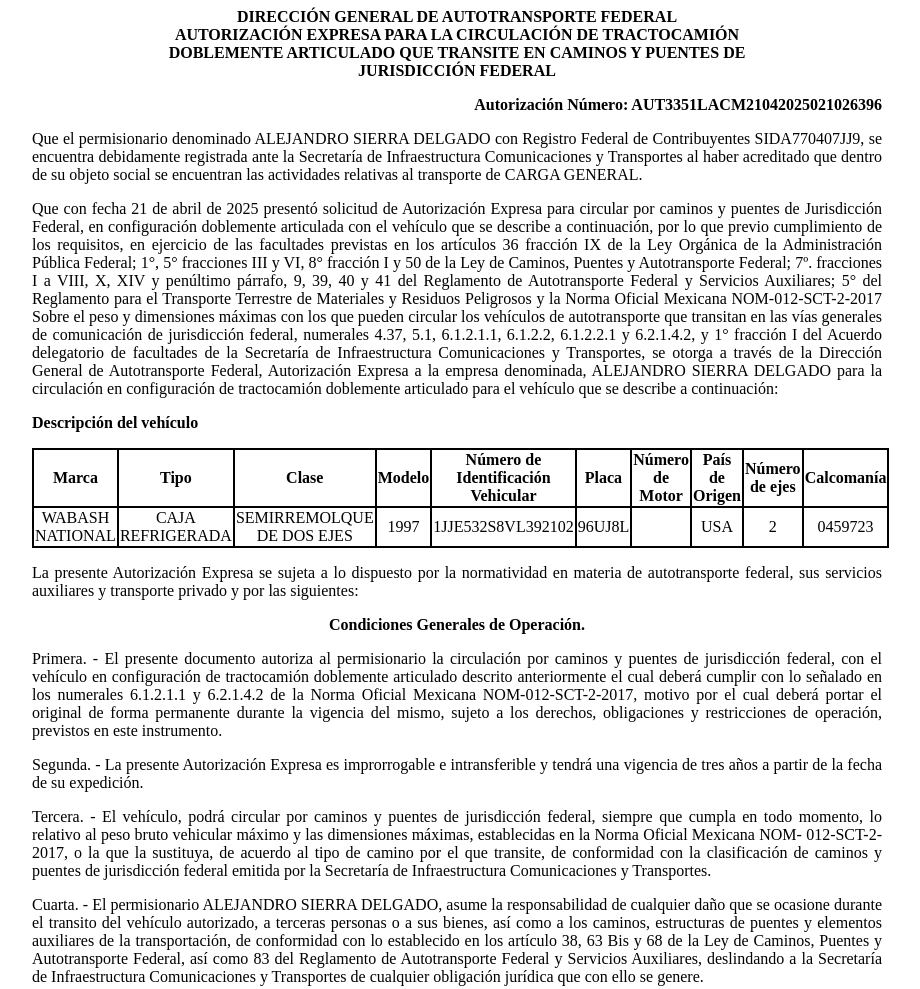
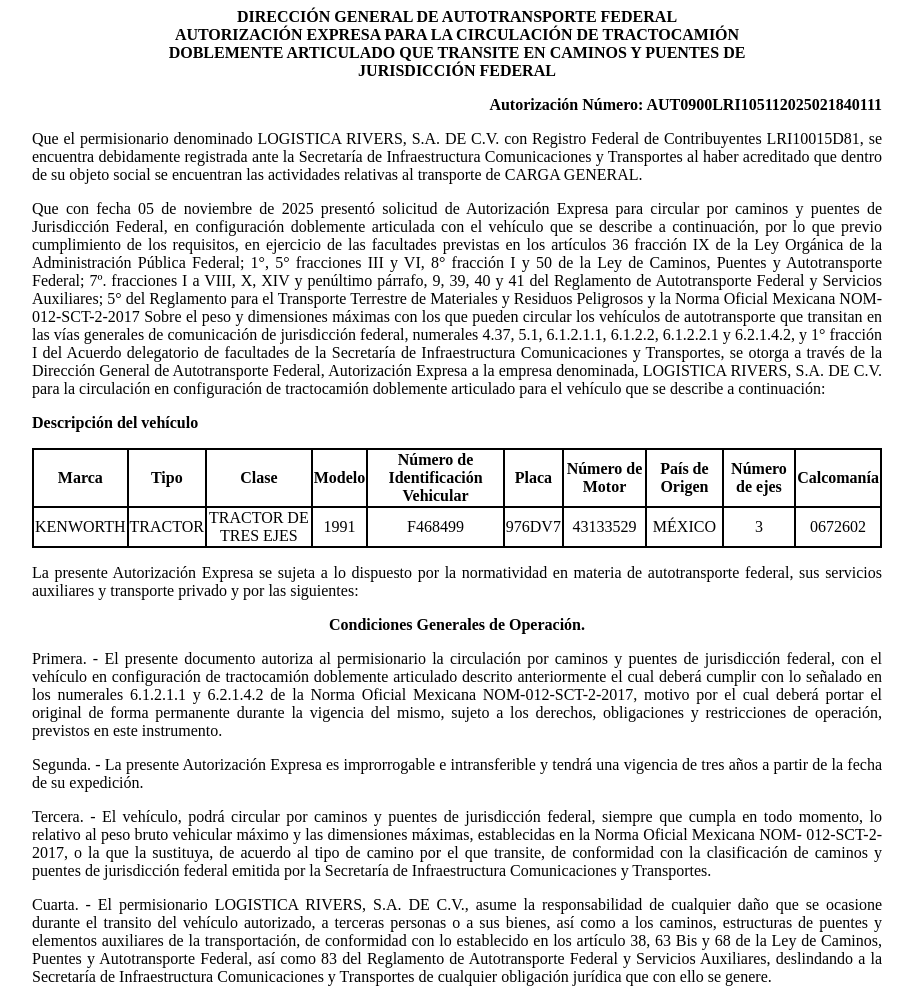
Before and after one commit to app-sct1/ConsultaAutDobleRemolque-folio-0201328, a plain HTML site: page index.html in a window 1280 px wide. Shown: the top 989 px of the page, without its empty margins (183-1103 px from the left). Drawn offline with Linux system fonts and the light colour scheme.

Commit message:
index.html

```diff
--- a/index.html
+++ b/index.html
@@ -75,19 +75,19 @@
 						<p class="sinMargen">DOBLEMENTE ARTICULADO QUE TRANSITE EN CAMINOS Y PUENTES DE</p>
 						<p class="sinMargen">JURISDICCIÓN FEDERAL</p>
 					</div>
-<p class="derechaNegro">Autorización Número: AUT3351LACM21042025021026396</p>
+<p class="derechaNegro">Autorización Número: AUT0900LRI105112025021840111</p>
 
 					<p class="justificado">Que el permisionario denominado
-						ALEJANDRO SIERRA DELGADO con Registro Federal de
-						Contribuyentes SIDA770407JJ9, se encuentra
+						LOGISTICA RIVERS, S.A. DE C.V. con Registro Federal de
+						Contribuyentes LRI10015D81, se encuentra
 						debidamente registrada ante la Secretaría de Infraestructura
 						Comunicaciones y Transportes al haber acreditado que dentro de su
 						objeto social se encuentran las actividades relativas al
 						transporte de CARGA GENERAL.</p>
 
 
-					<p class="justificado">Que con fecha 21 de
-						abril de 2025 presentó
+					<p class="justificado">Que con fecha 05 de
+						noviembre de 2025 presentó
 						solicitud de Autorización Expresa para circular por caminos y
 						puentes de Jurisdicción Federal, en configuración doblemente
 						articulada con el vehículo que se describe a continuación, por lo
@@ -107,7 +107,7 @@
 						facultades de la Secretaría de Infraestructura Comunicaciones y
 						Transportes, se otorga a través de la
 						Dirección General de Autotransporte Federal, Autorización Expresa a la
-						empresa denominada, ALEJANDRO SIERRA DELGADO para la
+						empresa denominada, LOGISTICA RIVERS, S.A. DE C.V. para la
 						circulación en configuración de tractocamión doblemente articulado
 						para el vehículo que se describe a continuación:</p>
 
@@ -128,16 +128,16 @@
 							<th class="borde">Calcomanía</th>
 						</tr>
 						<tr class="borde">
-							<td class="borde">WABASH NATIONAL</td>
-							<td class="borde">CAJA REFRIGERADA</td>
-							<td class="borde">SEMIRREMOLQUE DE DOS EJES</td>
-							<td class="borde">1997</td>
-							<td class="borde">1JJE532S8VL392102</td>
-							<td class="borde">96UJ8L</td>
-							<td class="borde"></td>
-							<td class="borde">USA</td>
-							<td class="borde">2</td>
-							<td class="borde">0459723</td>
+							<td class="borde">KENWORTH</td>
+							<td class="borde">TRACTOR</td>
+							<td class="borde">TRACTOR DE TRES EJES</td>
+							<td class="borde">1991</td>
+							<td class="borde">F468499</td>
+							<td class="borde">976DV7</td>
+							<td class="borde">43133529</td>
+							<td class="borde">MÉXICO</td>
+							<td class="borde">3</td>
+							<td class="borde">0672602</td>
 						</tr>
 
 					</tbody></table>
@@ -175,7 +175,7 @@
 						Secretaría de Infraestructura Comunicaciones y Transportes.</p>
 
 					<p class="justificado">Cuarta. - El permisionario
-						ALEJANDRO SIERRA DELGADO, asume la responsabilidad de
+						LOGISTICA RIVERS, S.A. DE C.V., asume la responsabilidad de
 						cualquier daño que se ocasione durante el transito del vehículo
 						autorizado, a terceras personas o a sus bienes, así como a los
 						caminos, estructuras de puentes y elementos auxiliares de la
```
